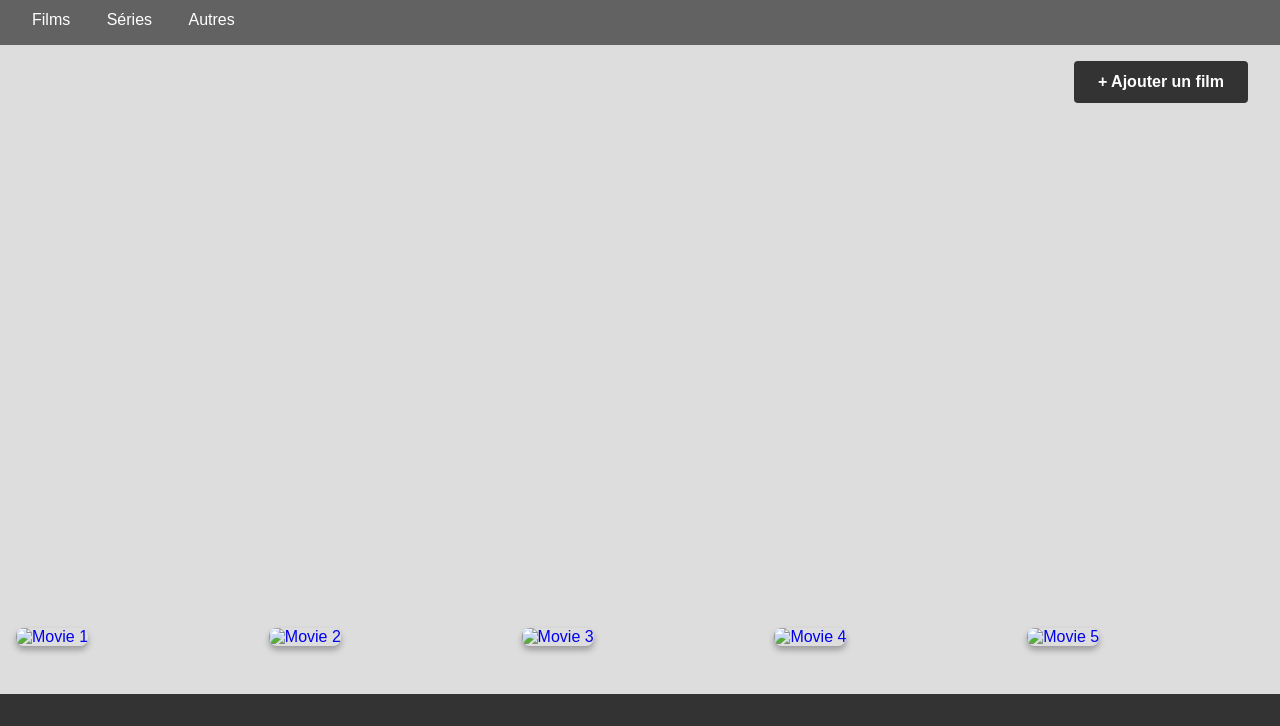
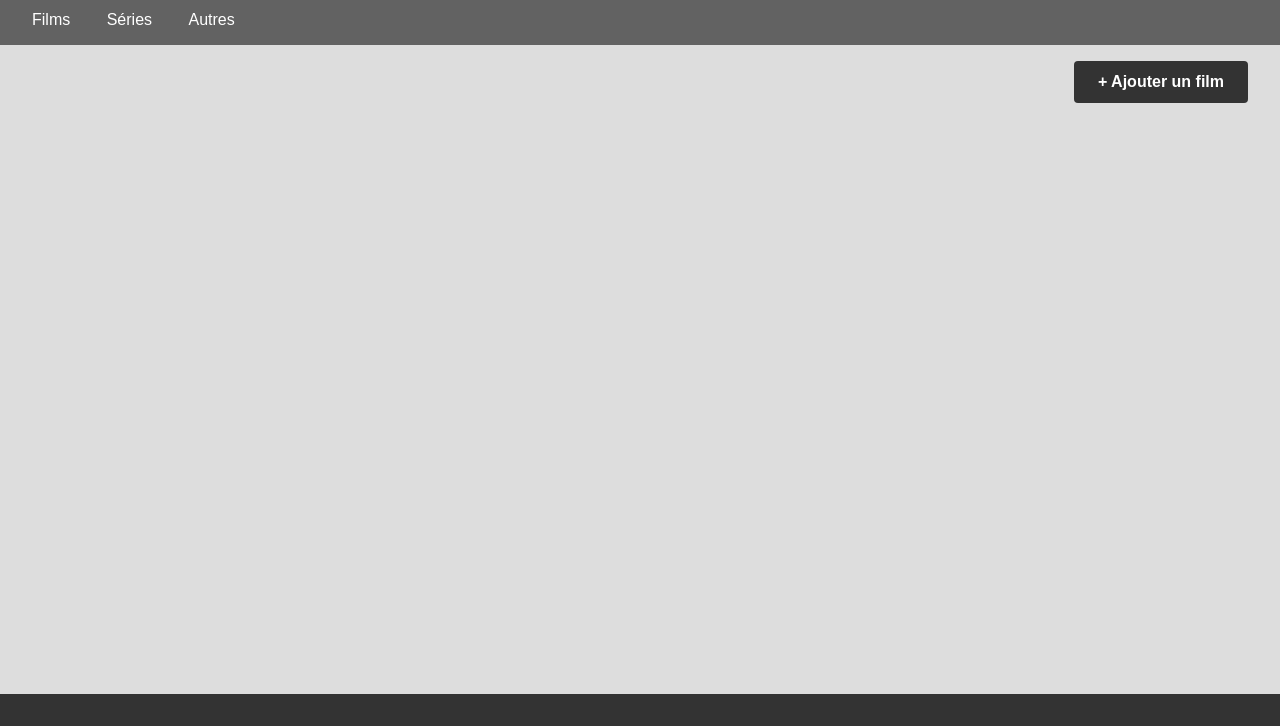
Before and after one commit to RAYWINN43/Projet_DOCKER, a website: page netnet/src/front/home.html in a window 1280 px wide. Shown: the part 74-800 px from the top of the page. Drawn offline with Linux system fonts and the light colour scheme; no server answers.

Commit message:
Passage à un ruban déroulant

```diff
--- a/netnet/src/front/home.html
+++ b/netnet/src/front/home.html
@@ -17,25 +17,11 @@
 
     </main>
     <!-- Ruban de base avec les placeholders -->
-    <div class="ribbon">
-        <a href="details.html?movie=1" class="ribbon-item">
-            <img src="", alt="Movie 1">
-        </a>
-        <a href="details.html?movie=2" class="ribbon-item">
-            <img src="" alt="Movie 2">
-        </a>
-        <a href="details.html?movie=3" class="ribbon-item">
-            <img src="" alt="Movie 3">
-        </a>
-        <a href="details.html?movie=4" class="ribbon-item">
-            <img src="" alt="Movie 4">
-        </a>
-        <a href="details.html?movie=5" class="ribbon-item">
-            <img src="" alt="Movie 5">
-        </a>
-    </div>
+    <div class="ribbon"></div>
+
     <footer>
     </footer>
+
     <script>
         // Header
         async function loadHeader() {
--- a/netnet/src/front/style.css
+++ b/netnet/src/front/style.css
@@ -51,19 +51,23 @@ footer {
     margin-top: 2rem;
 }
 .ribbon {
-    display: grid;
-    grid-template-columns: repeat(5, 1fr);
+    display: flex;
     gap: 1rem;
     padding: 1rem;
-    width: 100%;
-    margin: 0 auto;
+    width: auto;
+    margin-left: 1rem;
+    overflow-x: hidden;
+    scroll-snap-type: x proximity;
+    -webkit-overflow-scrolling: touch;
 }
 .ribbon-item {
     text-decoration: none;
     transition: transform 0.2s;
+    flex: 0 0 18%;
+    scroll-snap-align: start;
 }
 .ribbon-item:hover {
-    transform: scale(1.1);
+    transform: scale(1.03);
 }
 .ribbon-item img {
     width: 100%;
@@ -71,6 +75,17 @@ footer {
     object-fit: cover;
     border-radius: 8px;
     box-shadow: 0 4px 6px rgba(0, 0, 0, 0.3);
+}
+
+/* Responsive fallbacks: fewer items visible on smaller screens */
+@media (max-width: 1200px) {
+    .ribbon-item { flex: 0 0 25%; }
+}
+@media (max-width: 900px) {
+    .ribbon-item { flex: 0 0 33.3333%; }
+}
+@media (max-width: 600px) {
+    .ribbon-item { flex: 0 0 50%; }
 }
 
 .details-container {
```
